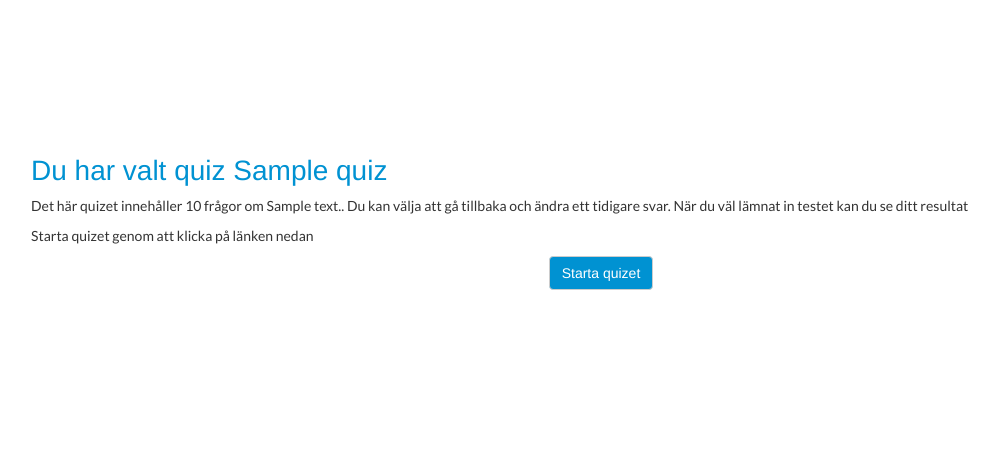
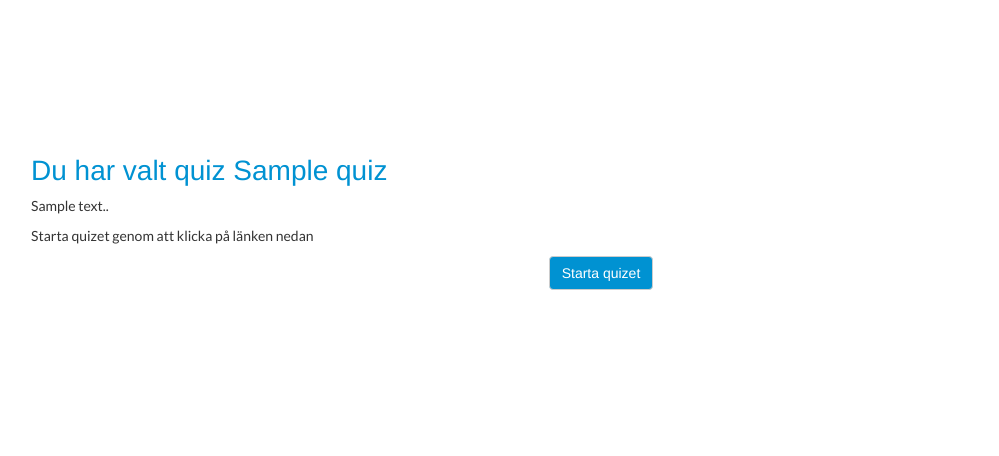
Before and after one commit to MaddePorserud/quizproject, a Django app: page /quiz/1/ in a window 1280 px wide. Shown: the part 187-643 px from the top of the page, without its empty margins (39-1038 px from the left). Run offline with Django 3.2, Linux system fonts and the light colour scheme; tables that the repository leaves empty hold one stand-in row (values such as "Sample post"); some libraries are stand-ins or nearby versions.

Commit message:
fixat fel

```diff
--- a/quiz/templates/quiz/quiz.html
+++ b/quiz/templates/quiz/quiz.html
@@ -14,7 +14,7 @@
 <body>
 	<div class="container">
 		<h1> Du har valt quiz {{quiz.name}}</h1>
-		<p> Det här quizet innehåller 10 frågor om {{quiz.description}}. Du kan välja att gå tillbaka och ändra ett tidigare svar. När du väl lämnat in testet kan du se ditt resultat
+		<p> {{quiz.description}}.
 		</p>
 		<p> Starta quizet genom att klicka på länken nedan </p>
 		<div align="center">
```
